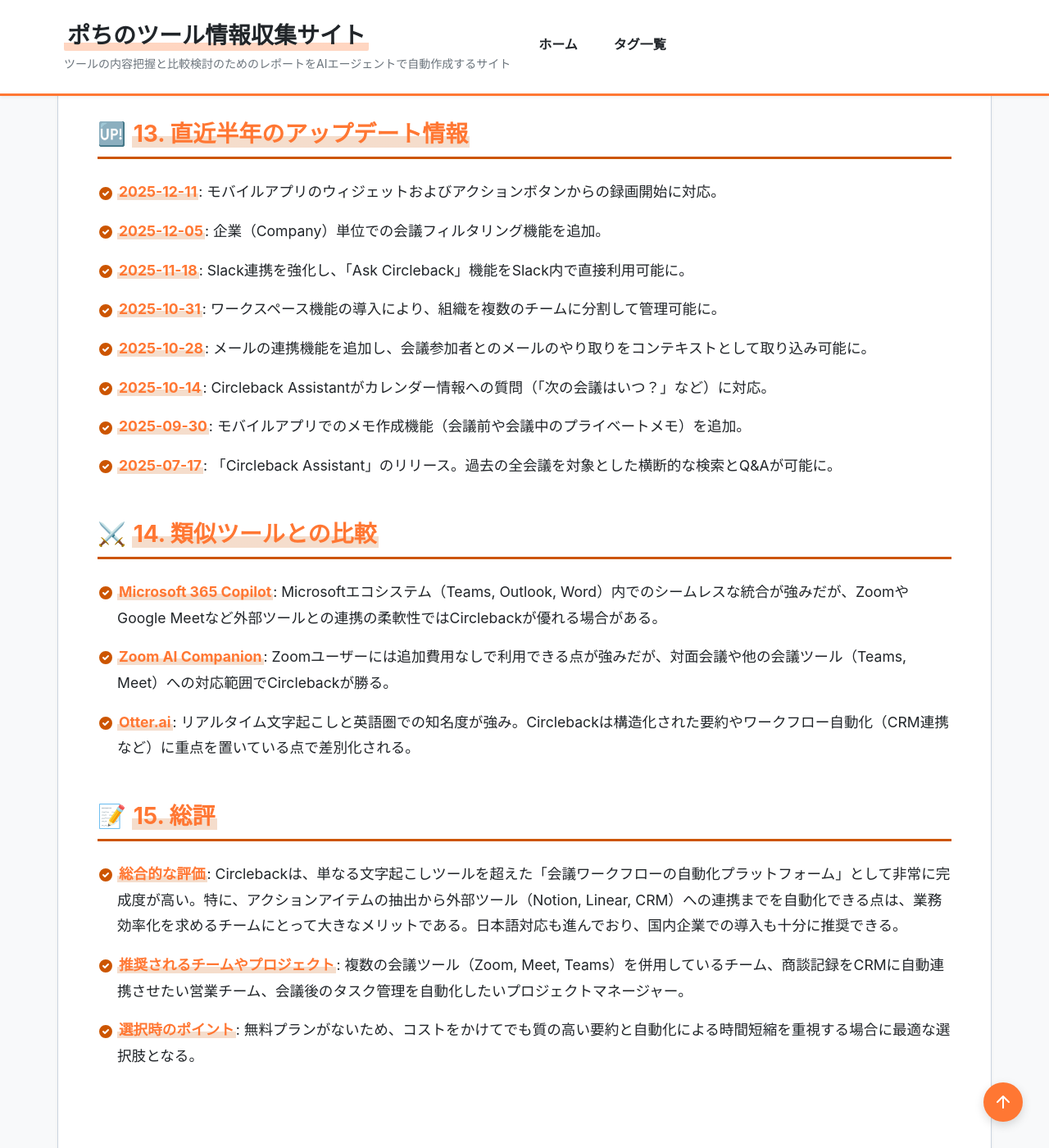
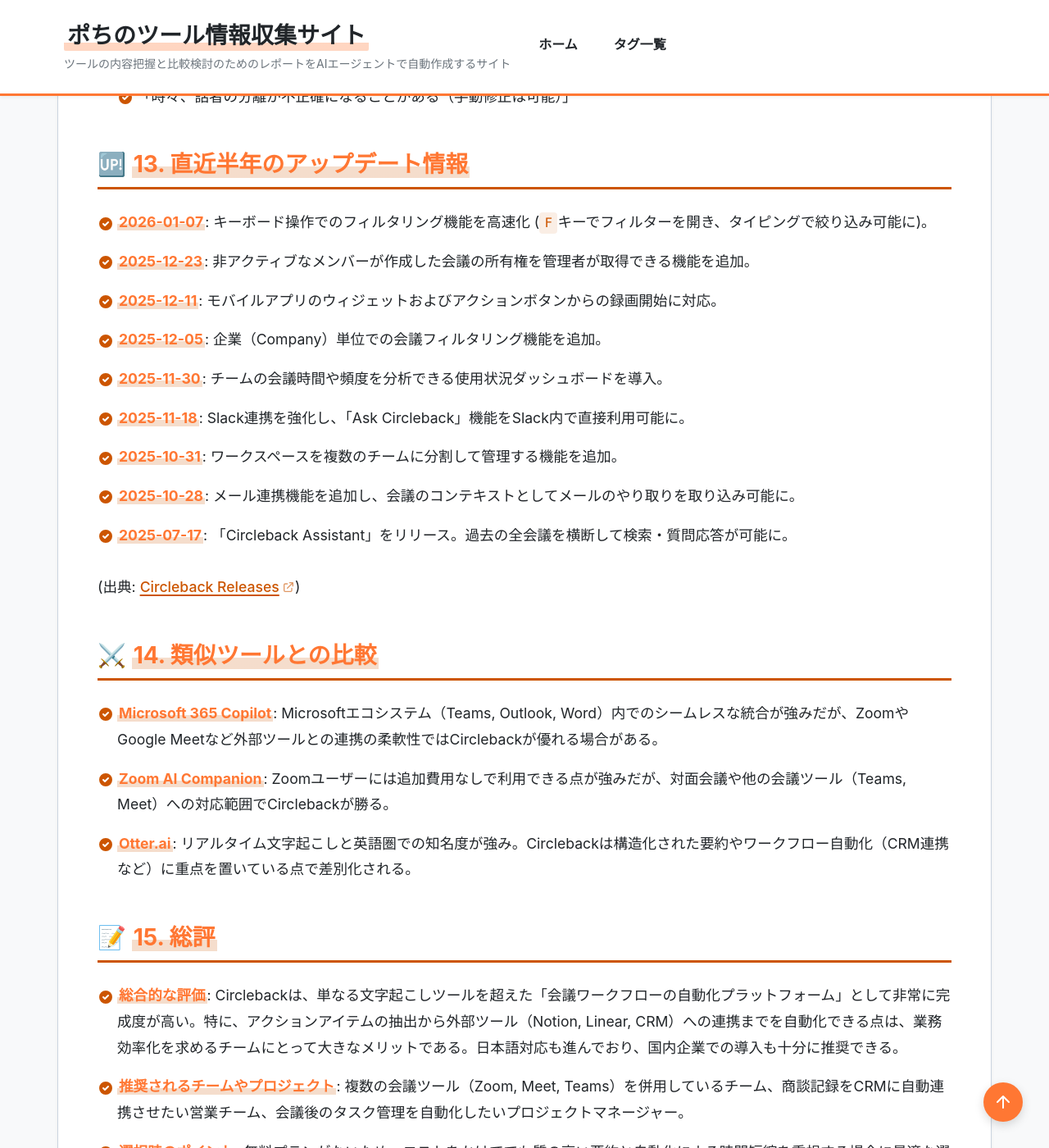
Before and after one commit to aegisfleet/tool-survey-report, a Jekyll site: the page built from _reports/circleback.md, in a window 1280 px wide and 1400 px high, scrolled down 6072 px. Shown: the whole window at 82% size. Built offline with Jekyll 4.4.1, drawn with Linux system fonts in a browser that asks for light colours; some of the changed text lies outside the part shown.

Commit message:
feat: Update Circleback report and related links (#416)
Updated `_reports/circleback.md` with the latest pricing information, recent updates, and set `last_updated` to `2026-01-13`.

Changed the category of Circleback to the more accurate "AI議事録・会議アシスタント".

Added a `related_tools` entry for `Circleback` to `_reports/microsoft-365-copilot.md` to ensure bidirectional linking.

All changes follow the instructions in `AGENTS.md`, `task-report-create-or-update.md`, and `task-organizing-category-tags.md`.

Co-authored-by: google-labs-jules[bot] <161369871+google-labs-jules[bot]@users.noreply.github.com>

```diff
--- a/_reports/circleback.md
+++ b/_reports/circleback.md
@@ -1,11 +1,11 @@
 ---
 title: "Circleback 調査レポート"
 tool_name: "Circleback"
-category: "ワークフロー自動化"
+category: "AI議事録・会議アシスタント"
 developer: "Circleback AI, Inc."
 official_site: "https://circleback.ai/"
 date: "2025-12-15"
-last_updated: "2025-12-15"
+last_updated: "2026-01-13"
 tags:
   - "AI"
   - "生成AI"
@@ -63,14 +63,14 @@ relationships:
 
 ## **6. 料金プラン**
 
-* **無料トライアル**: 7日間（全機能利用可能）。
-* **Individual (個人向け)**:
-    * 月額 $25（年払い $20.83/月）
-    * 無制限の会議記録、文字起こし、要約、アクションアイテム、動画再生、全連携機能。
-* **Team (チーム向け)**:
-    * 1ユーザーあたり月額 $30（年払い $25/月）
-    * 個人プランの全機能に加え、チーム全体の会議検索、共同編集、管理機能、Slackハドル対応、カスタムデータ保持設定など。
-* **Enterprise**: カスタム価格（SSO、専任サポート、高度なセキュリティ管理）。
+| プラン名 | 料金 | 主な特徴 |
+|---|---|---|
+| **Individual** | $25/月 (月払い)<br>$20.83/月 (年払い) | 無制限の会議記録、文字起こし、要約、アクションアイテム、動画再生、全連携機能。 |
+| **Team** | $30/ユーザー/月 (月払い)<br>$25/ユーザー/月 (年払い) | 個人プランの全機能に加え、チームでの会議共有・横断検索、共同編集、管理機能、Slackハドル対応など。 |
+| **Enterprise** | カスタム価格 | チームプランの全機能に加え、優先サポート、高度なセキュリティ管理、オンボーディング支援。 |
+
+* **課金体系**: ユーザー単位
+* **無料トライアル**: 7日間（全機能利用可能）
 
 ## **7. 導入実績・事例**
 
@@ -115,14 +115,17 @@ relationships:
 
 ## **13. 直近半年のアップデート情報**
 
+* **2026-01-07**: キーボード操作でのフィルタリング機能を高速化 (`F`キーでフィルターを開き、タイピングで絞り込み可能に)。
+* **2025-12-23**: 非アクティブなメンバーが作成した会議の所有権を管理者が取得できる機能を追加。
 * **2025-12-11**: モバイルアプリのウィジェットおよびアクションボタンからの録画開始に対応。
 * **2025-12-05**: 企業（Company）単位での会議フィルタリング機能を追加。
+* **2025-11-30**: チームの会議時間や頻度を分析できる使用状況ダッシュボードを導入。
 * **2025-11-18**: Slack連携を強化し、「Ask Circleback」機能をSlack内で直接利用可能に。
-* **2025-10-31**: ワークスペース機能の導入により、組織を複数のチームに分割して管理可能に。
-* **2025-10-28**: メールの連携機能を追加し、会議参加者とのメールのやり取りをコンテキストとして取り込み可能に。
-* **2025-10-14**: Circleback Assistantがカレンダー情報への質問（「次の会議はいつ？」など）に対応。
-* **2025-09-30**: モバイルアプリでのメモ作成機能（会議前や会議中のプライベートメモ）を追加。
-* **2025-07-17**: 「Circleback Assistant」のリリース。過去の全会議を対象とした横断的な検索とQ&Aが可能に。
+* **2025-10-31**: ワークスペースを複数のチームに分割して管理する機能を追加。
+* **2025-10-28**: メール連携機能を追加し、会議のコンテキストとしてメールのやり取りを取り込み可能に。
+* **2025-07-17**: 「Circleback Assistant」をリリース。過去の全会議を横断して検索・質問応答が可能に。
+
+(出典: [Circleback Releases](https://circleback.ai/releases))
 
 ## **14. 類似ツールとの比較**
 
```
Also changed, not shown: _reports/microsoft-365-copilot.md (+1 -0 lines).
